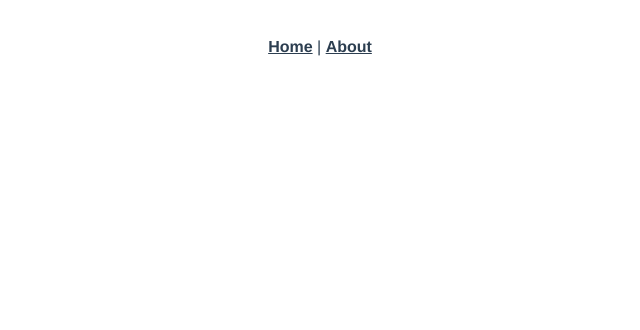
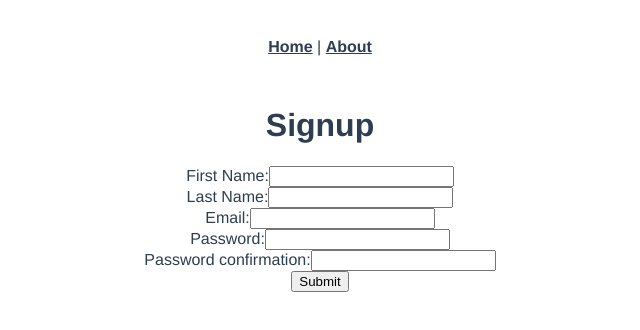
Before and after one commit to aw0ng/frontend_recyclopedia, a Vue app: page /signup in a window 1280 px wide. Shown: the top 330 px of the page, without its empty margins (320-960 px from the left). Built offline with nearby package versions, Linux system fonts and the light colour scheme.

Commit message:
add signup component

```diff
--- a/src/router/index.js
+++ b/src/router/index.js
@@ -1,6 +1,8 @@
 import Vue from "vue";
 import VueRouter from "vue-router";
 import Home from "../views/Home.vue";
+import About from "../views/About.vue";
+import Signup from "../views/Signup.vue";
 
 Vue.use(VueRouter);
 
@@ -13,10 +15,12 @@
   {
     path: "/about",
     name: "About",
-    // route level code-splitting
-    // this generates a separate chunk (about.[hash].js) for this route
-    // which is lazy-loaded when the route is visited.
-    component: () => import(/* webpackChunkName: "about" */ "../views/About.vue"),
+    component: About,
+  },
+  {
+    path: "/signup",
+    name: "Signup",
+    component: Signup,
   },
 ];
 
--- /dev/null
+++ b/src/views/Signup.vue
@@ -0,0 +1,72 @@
+<template>
+  <div class="signup">
+    <form v-on:submit.prevent="submit()">
+      <h1>Signup</h1>
+      <ul>
+        <li class="text-danger" v-for="error in errors" v-bind:key="error">
+          {{ error }}
+        </li>
+      </ul>
+      <div class="form-group">
+        <label>First Name:</label>
+        <input type="text" class="form-control" v-model="donor_name" />
+      </div>
+      <div class="form-group">
+        <label>Last Name:</label>
+        <input type="text" class="form-control" v-model="donor_surname" />
+      </div>
+      <div class="form-group">
+        <label>Email:</label>
+        <input type="email" class="form-control" v-model="email" />
+      </div>
+      <div class="form-group">
+        <label>Password:</label>
+        <input type="password" class="form-control" v-model="password" />
+      </div>
+      <div class="form-group">
+        <label>Password confirmation:</label>
+        <input type="password" class="form-control" v-model="passwordConfirmation" />
+      </div>
+      <input type="submit" class="btn btn-primary" value="Submit" />
+    </form>
+  </div>
+</template>
+
+<script>
+import axios from "axios";
+
+export default {
+  data: function () {
+    return {
+      donor_name: "",
+      donor_surname: "",
+      email: "",
+      image: "",
+      password: "",
+      passwordConfirmation: "",
+      errors: [],
+    };
+  },
+  methods: {
+    submit: function () {
+      var params = {
+        donor_name: this.donor_name,
+        donor_surname: this.donor_surname,
+        email: this.email,
+        image: this.image,
+        password: this.password,
+        password_confirmation: this.passwordConfirmation,
+      };
+      axios
+        .post("/api/donors", params)
+        .then((response) => {
+          console.log(response.data);
+          this.$router.push("/login");
+        })
+        .catch((error) => {
+          this.errors = error.response.data.errors;
+        });
+    },
+  },
+};
+</script>
```
